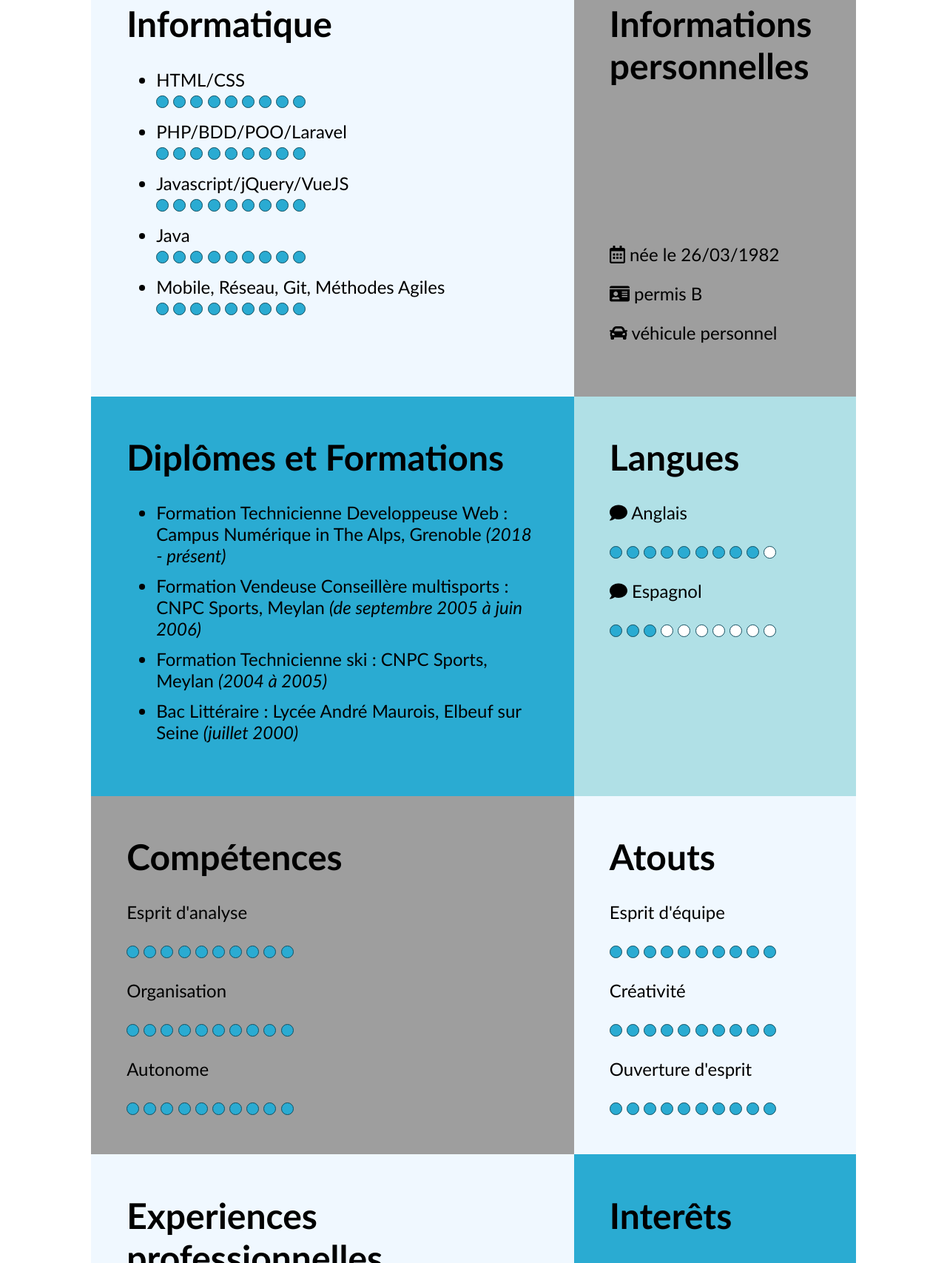
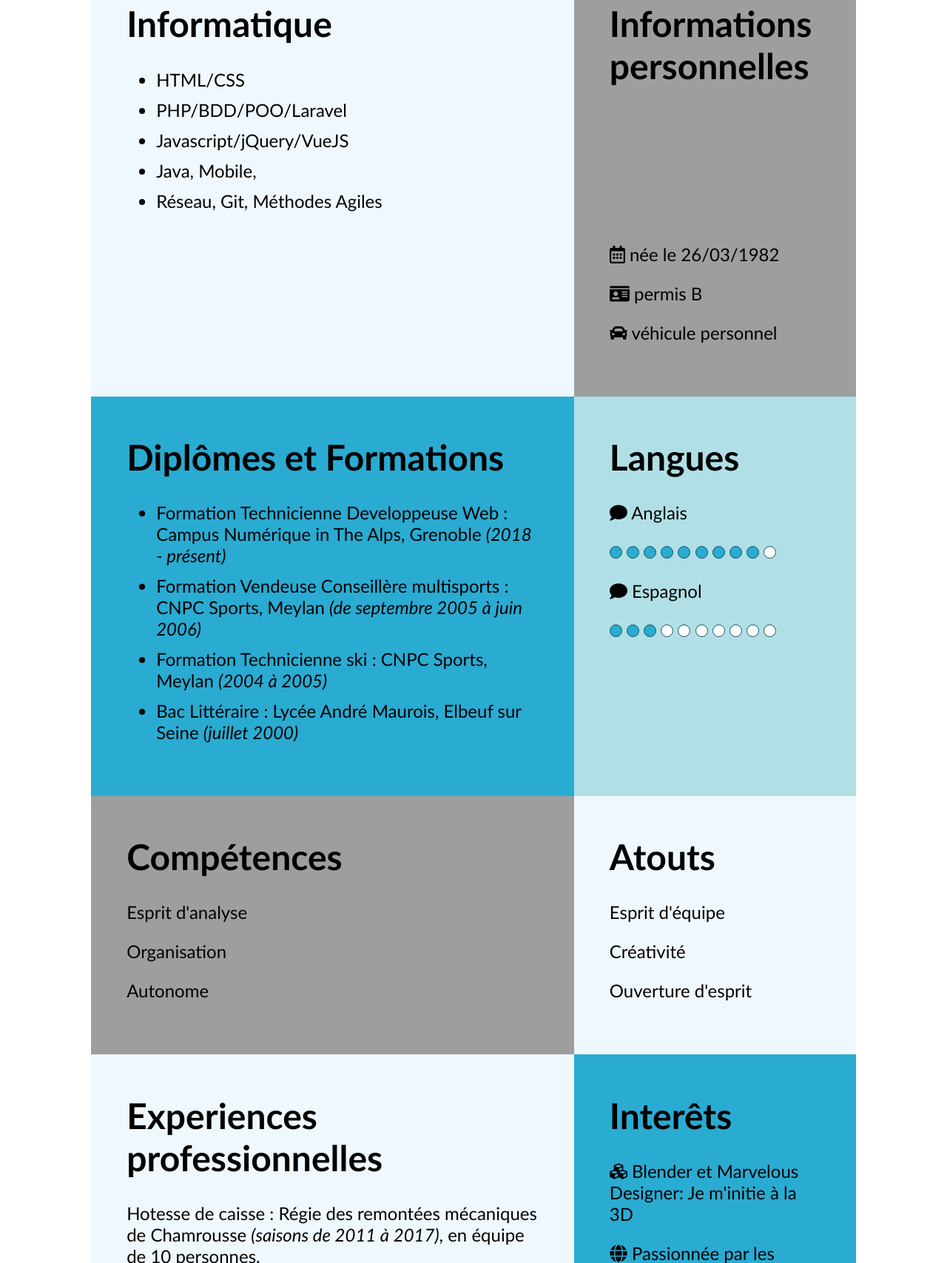
Before and after one commit to MelBrstln/CVMel, a plain HTML site: page index.html in a window 1280 px wide. Shown: the part 489-2196 px from the top of the page at 74% size. Drawn offline with Linux system fonts and the light colour scheme; grey boxes are pictures that could not be loaded.

Commit message:
Update index.html

```diff
--- a/index.html
+++ b/index.html
@@ -52,55 +52,15 @@
         <h1>Informatique</h1>
         <ul>
             <li>HTML/CSS</li>
-            <div class="moncercleplein"></div>
-            <div class="moncercleplein"></div>
-            <div class="moncercleplein"></div>
-            <div class="moncercleplein"></div>
-            <div class="moncercleplein"></div>
-            <div class="moncercleplein"></div>
-            <div class="moncercleplein"></div>
-            <div class="moncercleplein"></div>
-            <div class="moncercleplein"></div>
+
             <li>PHP/BDD/POO/Laravel</li>
-            <div class="moncercleplein"></div>
-            <div class="moncercleplein"></div>
-            <div class="moncercleplein"></div>
-            <div class="moncercleplein"></div>
-            <div class="moncercleplein"></div>
-            <div class="moncercleplein"></div>
-            <div class="moncercleplein"></div>
-            <div class="moncercleplein"></div>
-            <div class="moncercleplein"></div>
+
             <li>Javascript/jQuery/VueJS</li>
-            <div class="moncercleplein"></div>
-            <div class="moncercleplein"></div>
-            <div class="moncercleplein"></div>
-            <div class="moncercleplein"></div>
-            <div class="moncercleplein"></div>
-            <div class="moncercleplein"></div>
-            <div class="moncercleplein"></div>
-            <div class="moncercleplein"></div>
-            <div class="moncercleplein"></div>
-            <li>Java</li>
-            <div class="moncercleplein"></div>
-            <div class="moncercleplein"></div>
-            <div class="moncercleplein"></div>
-            <div class="moncercleplein"></div>
-            <div class="moncercleplein"></div>
-            <div class="moncercleplein"></div>
-            <div class="moncercleplein"></div>
-            <div class="moncercleplein"></div>
-            <div class="moncercleplein"></div>
-            <li>Mobile, Réseau, Git, Méthodes Agiles</li>
-            <div class="moncercleplein"></div>
-            <div class="moncercleplein"></div>
-            <div class="moncercleplein"></div>
-            <div class="moncercleplein"></div>
-            <div class="moncercleplein"></div>
-            <div class="moncercleplein"></div>
-            <div class="moncercleplein"></div>
-            <div class="moncercleplein"></div>
-            <div class="moncercleplein"></div>
+
+            <li>Java, Mobile,</li>
+
+            <li> Réseau, Git, Méthodes Agiles</li>
+
         </ul>
     </div>
 
@@ -133,75 +93,21 @@
     <div class="competences">
         <h1>Compétences</h1>
         <p>Esprit d'analyse</p>
-        <div class="moncercleplein"></div>
-        <div class="moncercleplein"></div>
-        <div class="moncercleplein"></div>
-        <div class="moncercleplein"></div>
-        <div class="moncercleplein"></div>
-        <div class="moncercleplein"></div>
-        <div class="moncercleplein"></div>
-        <div class="moncercleplein"></div>
-        <div class="moncercleplein"></div>
-        <div class="moncercleplein"></div>
+
         <p>Organisation</p>
-        <div class="moncercleplein"></div>
-        <div class="moncercleplein"></div>
-        <div class="moncercleplein"></div>
-        <div class="moncercleplein"></div>
-        <div class="moncercleplein"></div>
-        <div class="moncercleplein"></div>
-        <div class="moncercleplein"></div>
-        <div class="moncercleplein"></div>
-        <div class="moncercleplein"></div>
-        <div class="moncercleplein"></div>
+
         <p>Autonome</p>
-        <div class="moncercleplein"></div>
-        <div class="moncercleplein"></div>
-        <div class="moncercleplein"></div>
-        <div class="moncercleplein"></div>
-        <div class="moncercleplein"></div>
-        <div class="moncercleplein"></div>
-        <div class="moncercleplein"></div>
-        <div class="moncercleplein"></div>
-        <div class="moncercleplein"></div>
-        <div class="moncercleplein"></div>
+
     </div>
 
     <div class="atouts">
         <h1>Atouts</h1>
         <p>Esprit d'équipe</p>
-        <div class="moncercleplein"></div>
-        <div class="moncercleplein"></div>
-        <div class="moncercleplein"></div>
-        <div class="moncercleplein"></div>
-        <div class="moncercleplein"></div>
-        <div class="moncercleplein"></div>
-        <div class="moncercleplein"></div>
-        <div class="moncercleplein"></div>
-        <div class="moncercleplein"></div>
-        <div class="moncercleplein"></div>
+
         <p>Créativité</p>
-        <div class="moncercleplein"></div>
-        <div class="moncercleplein"></div>
-        <div class="moncercleplein"></div>
-        <div class="moncercleplein"></div>
-        <div class="moncercleplein"></div>
-        <div class="moncercleplein"></div>
-        <div class="moncercleplein"></div>
-        <div class="moncercleplein"></div>
-        <div class="moncercleplein"></div>
-        <div class="moncercleplein"></div>
+
         <p>Ouverture d'esprit</p>
-        <div class="moncercleplein"></div>
-        <div class="moncercleplein"></div>
-        <div class="moncercleplein"></div>
-        <div class="moncercleplein"></div>
-        <div class="moncercleplein"></div>
-        <div class="moncercleplein"></div>
-        <div class="moncercleplein"></div>
-        <div class="moncercleplein"></div>
-        <div class="moncercleplein"></div>
-        <div class="moncercleplein"></div>
+
     </div>
 
     <div class="experiences">
```
